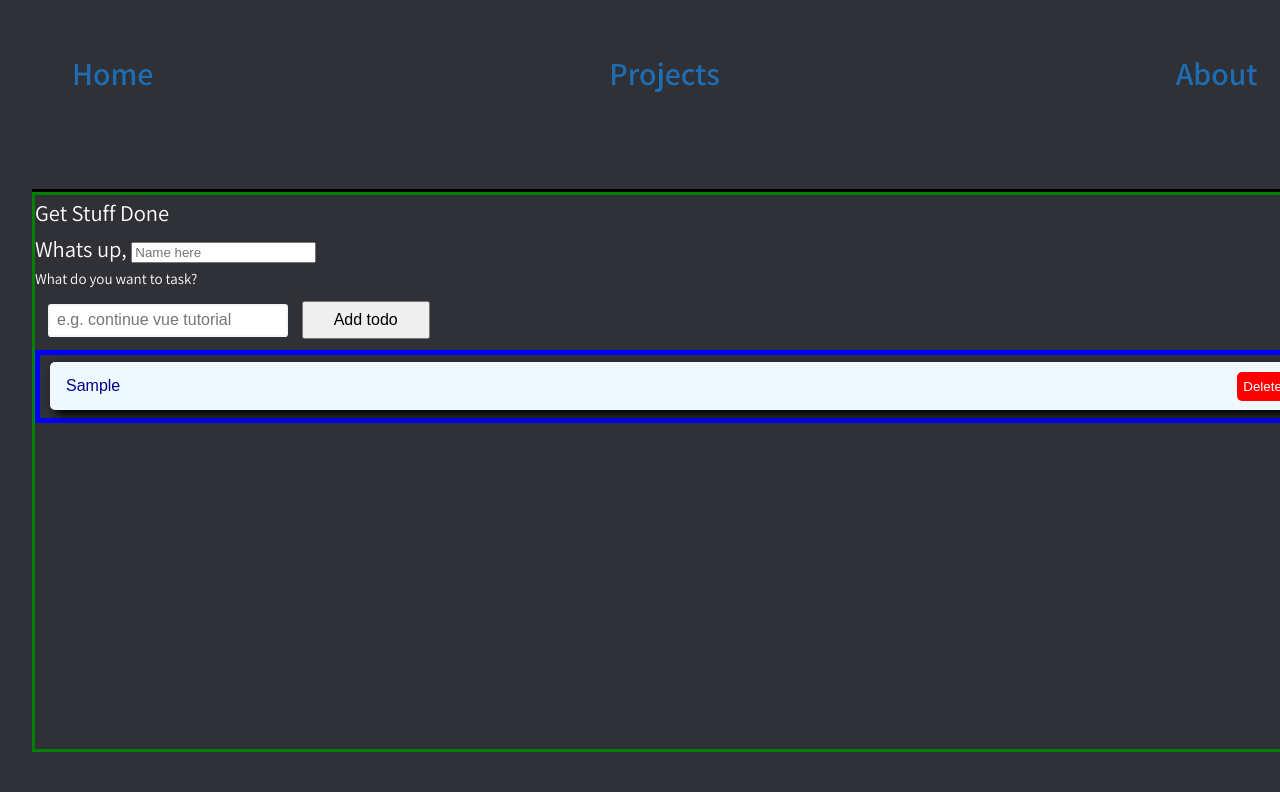
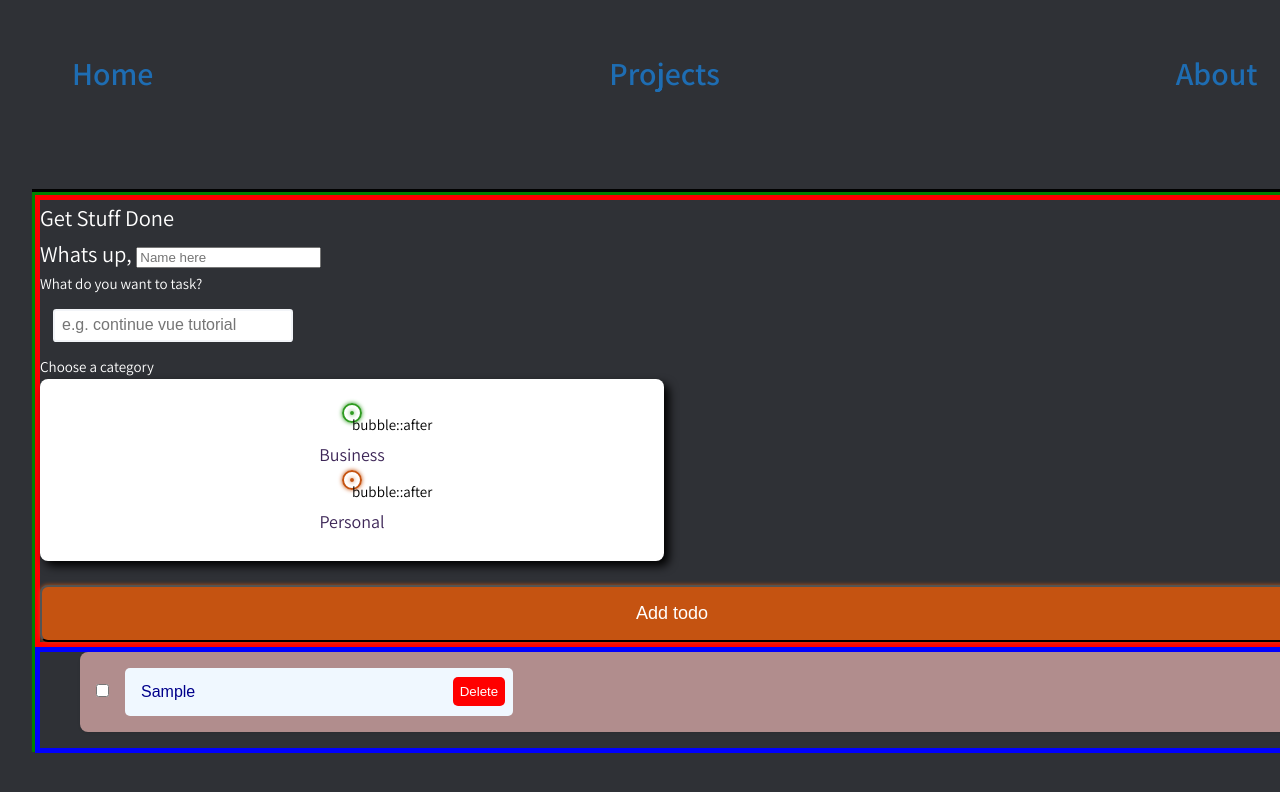
Before and after one commit to johnxadams/great-vue-from-here, a Vue app: page /todolist in a window 1280 px wide. Both pictures are taken after typing "Sample" into the empty fields and a click on the input "Add todo". Shown: the top 792 px of the page. Built offline with nearby package versions, Linux system fonts and the light colour scheme; the HTML template or start-up script is replaced by a standard one.

Commit message:
input category addition

```diff
--- a/src/scss/layout/projects/todolist.scss
+++ b/src/scss/layout/projects/todolist.scss
@@ -7,7 +7,7 @@
   height: 70vh;
   margin: 0 auto;
   .createTodo {
-    // border: 5px red solid;
+    border: 5px red solid;
     .todoForm {
       //   border: 5px green solid;
       .todoInputContent {
@@ -23,11 +23,84 @@
           outline: none;
         }
       }
-      .addTodoBtn {
-        width: 8rem;
-        padding: 0.5em;
+
+      .options {
+        display: grid;
+        grid-template-columns: repeat(2, 1fr);
+        grid-gap: 1rem;
+        margin-bottom: 1.5rem;
+        label {
+          display: flex;
+          flex-direction: column;
+          align-items: center;
+          justify-content: center;
+          padding: 1.5rem;
+          background-color: #fff;
+          border-radius: 0.5rem;
+          box-shadow: black 5px 5px 10px;
+          cursor: pointer;
+          input[type="radio"],
+          input[type="checkbox"] {
+            display: none;
+          }
+          .bubble {
+            display: flex;
+            align-items: center;
+            justify-content: center;
+            width: 20px;
+            height: 20px;
+            border-radius: 50%;
+            border: 2px solid #2f9b21;
+            box-shadow: 0px 0px 4px #2f9b21;
+          }
+          // .business {
+          //   border: 2px solid #2f9b21;
+          //   box-shadow: 0px 0px 4px #2f9b21;
+          // }
+          .bubble.personal {
+            border: 2px solid #c55311;
+            box-shadow: 0px 0px 4px #c55311;
+          }
+          .bubble::after {
+            content: "bubble::after";
+            display: block;
+            color: black;
+            opacity: 1;
+            width: 0px;
+            height: 0px;
+            border: 2px solid #2f9b21;
+            box-shadow: 0px 0px 4px #2f9b21;
+            border-radius: 50%;
+            transition: 0.2s ease-in-out;
+          }
+          .bubble.personal::after {
+            border: 2px solid #c55311;
+            box-shadow: 0px 0px 4px #c55311;
+          }
+          input:checked ~ .bubble::after {
+            width: 10px;
+            height: 10px;
+            opacity: 1;
+          }
+        }
+        div {
+          color: #3d2657;
+          font-size: 1.125rem;
+          margin-top: 1em;
+        }
+      }
+      input[type="submit"] {
+        display: block;
+        width: 100%;
+        font-size: 1.125rem;
+        padding: 1rem 1.5rem;
+        color: #fff;
+        background-color: #c55311;
+        border-radius: 0.5rem;
+        box-shadow: 0px 0px 4px #c55311;
+
         cursor: pointer;
-        font-size: 1rem;
+        transition: 0.2s ease-in-out;
       }
     }
   }
@@ -39,14 +112,27 @@
       li {
         // background-color: grey;
         // border: blue 2px solid;
-        margin: 0.5em 0.5em 0.5em -2em;
+        // margin: 0.5em 0.5em 0.5em -2em;
+        display: flex;
+        align-items: center;
+        background-color: rgb(177, 141, 141);
+        padding: 1rem;
+        border-radius: 0.5rem;
+        box-shadow: 0 1px 3px rgba(0, 0, 0, 0.1);
+        margin-bottom: 1rem;
+        label {
+          display: block;
+          margin-right: 1rem;
+          cursor: pointer;
+          // background-color: green;
+        }
         div {
           background-color: aliceblue;
           height: 3rem;
           border-radius: 5px;
-          box-shadow: 5px 5px 10px black;
+          // box-shadow: 5px 5px 10px black;
           @include flex-jc-ai-dir(space-between, center, row);
-          .renderedTodoInput {
+          input[type="text"] {
             border: none;
             background-color: transparent;
             color: darkblue;
@@ -64,6 +150,7 @@
             border-radius: 5px;
             padding: 0.5em;
             margin: 0.6em;
+            transition: 0.2s ease-in-out;
             cursor: pointer;
             &:hover {
               opacity: 0.7;
@@ -71,6 +158,12 @@
           }
         }
       }
+      .done {
+          input[type="text"] {
+            text-decoration: line-through;
+            color: grey;
+          }
+      }
     }
   }
 }
--- a/src/views/HomePage.vue
+++ b/src/views/HomePage.vue
@@ -7,11 +7,14 @@ import { Icon } from "@iconify/vue";
     <router-link to="/todolist"
       ><div :class="$style.projectCards">
         <div :class="$style.projectNameArrowContainer">
-          <div :class="$style.projectNameContainer">My todo list <br> application</div>
+          <div :class="$style.projectNameContainer">
+            My todo list <br />
+            application
+          </div>
           <div :class="$style.projectArrowContainer">
-            <Icon :class="$style.arrowIcon"
+            <Icon
+              :class="$style.arrowIcon"
               icon="mdi:arrow-right-circle-outline"
-
             />
           </div>
         </div></div
--- a/src/views/project-views/TodoList.vue
+++ b/src/views/project-views/TodoList.vue
@@ -22,9 +22,9 @@ const addTodo = () => {
 
   todos.value.push({
     id: new Date().getTime(),
-
     content: inputContent.value,
-    // category: inputCategory.value,
+    category: inputCategory.value,
+    done: false,
   });
   console.log("todos.value: ", todos.value);
   // console.log("allTodos: ", allTodos);
@@ -76,19 +76,52 @@ onMounted(() => {
           v-model="inputContent"
           :class="$style.todoInputContent"
         />
+        <h4>Choose a category</h4>
+        <div :class="$style.options">
+          <label>
+            <input
+              type="radio"
+              name="category"
+              value="business"
+              v-model="inputCategory"
+            />
+            <span :class="[$style.bubble, $style.business]"></span>
+            <div>Business</div>
+
+            <input
+              type="radio"
+              name="category"
+              value="personal"
+              v-model="inputCategory"
+            />
+            <span :class="[$style.bubble, $style.personal]"></span>
+            <div>Personal</div>
+          </label>
+        </div>
         <input type="submit" value="Add todo" :class="$style.addTodoBtn" />
       </form>
     </section>
     <section :class="$style.todoListRender">
       <ul>
-        <li v-for="(todo, index) in todos" :key="todo.id">
+        <li
+          :class="[$style['todo-item'], $style[`${todo.done && 'done'}`]]"
+          v-for="(todo, index) in todos"
+          :key="todo.id"
+        >
+          <label>
+            <!-- input and span are visual rendering of the checkbox -->
+            <input type="checkbox" v-model="todo.done" />
+            <span :class="[$style.bubble, $style[`${todo.category}`]]"></span>
+          </label>
           <div>
             <input
               type="text"
               v-model="todo.content"
               :class="$style.renderedTodoInput"
             />
-            <button @click="removeTodo(todo)" :class="$style.deleteTodoBtn">Delete</button>
+            <button @click="removeTodo(todo)" :class="$style.deleteTodoBtn">
+              Delete
+            </button>
           </div>
         </li>
       </ul>
```
